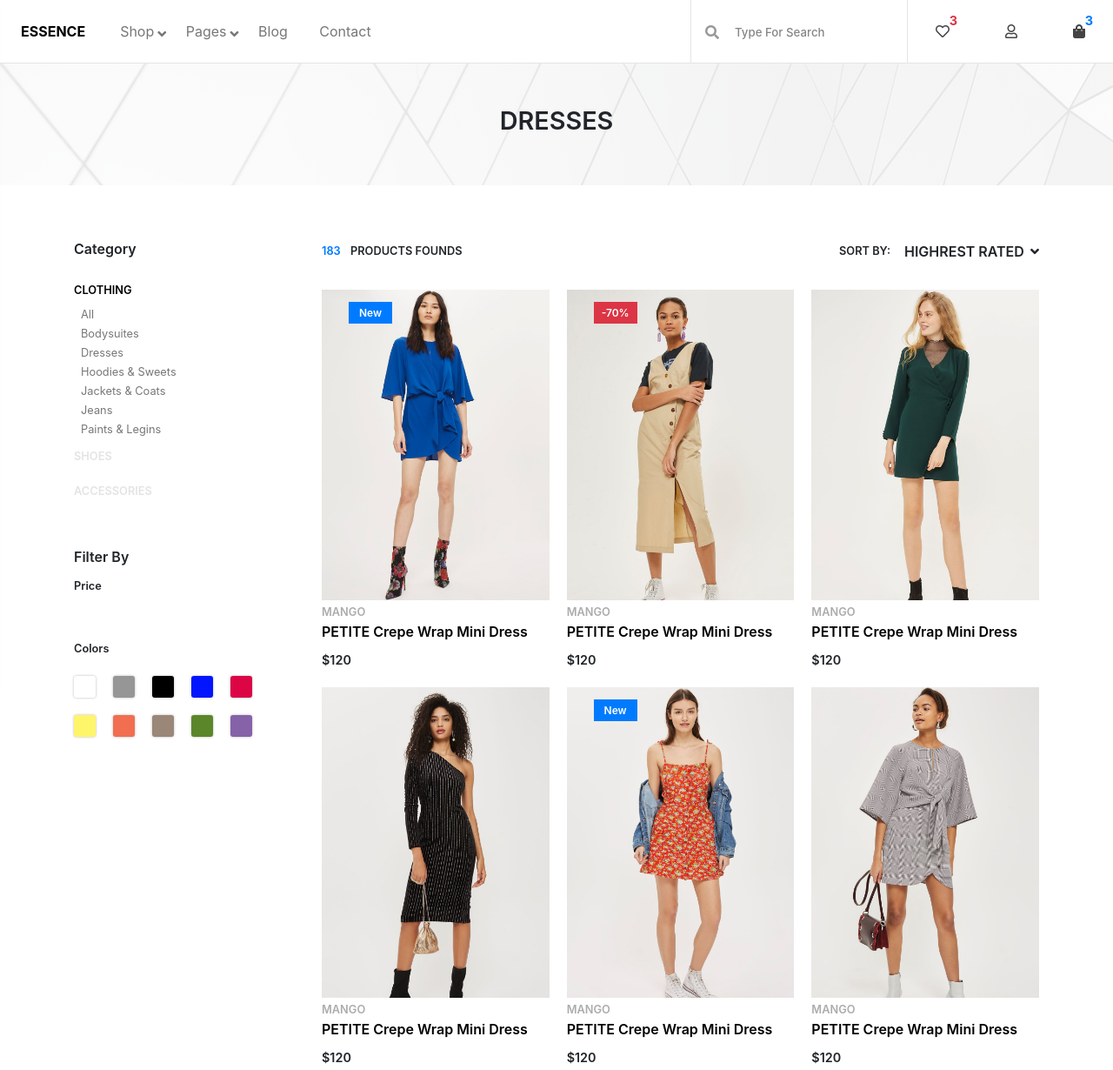
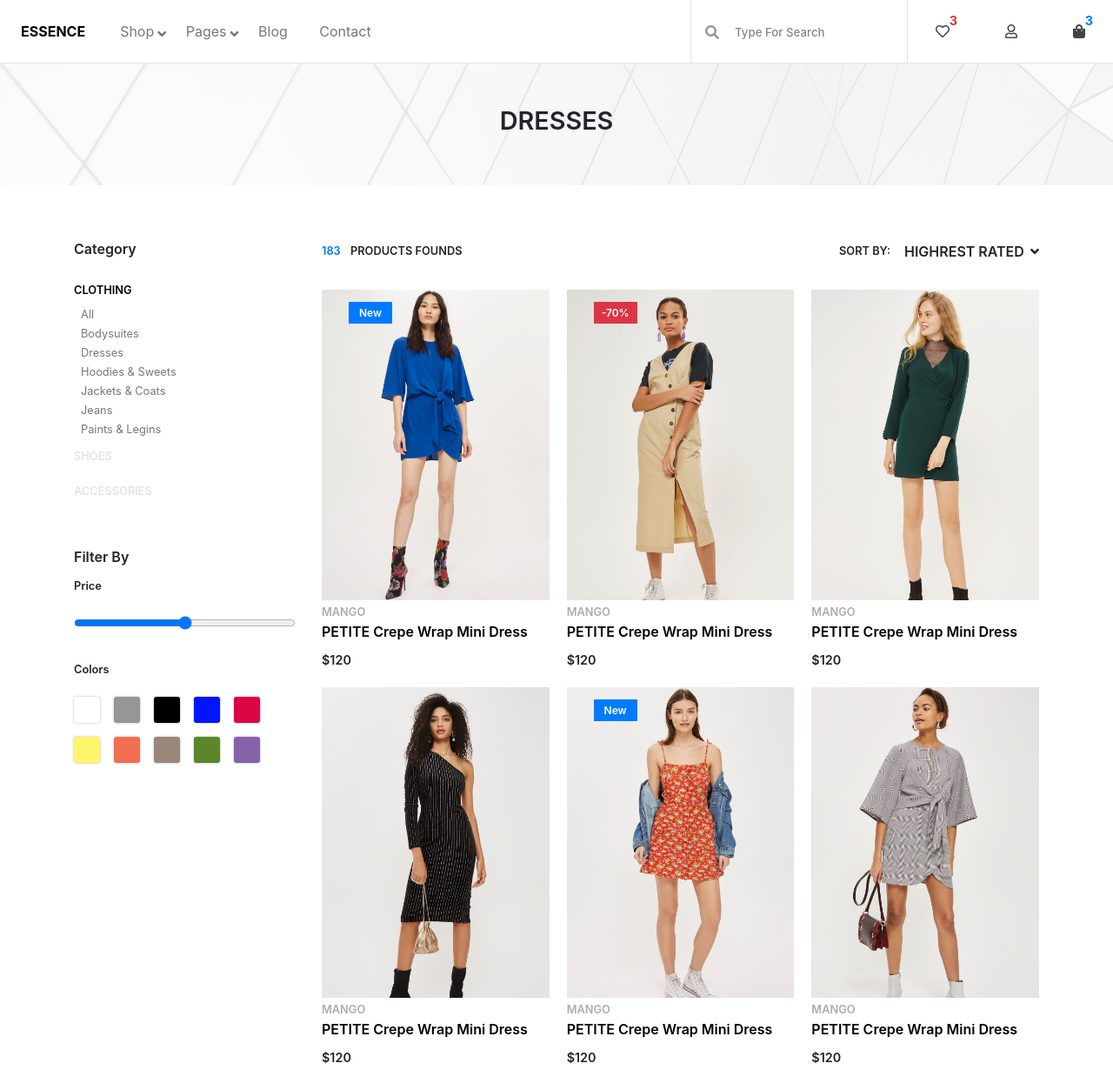
Before and after one commit to MGamal1986/ecommerce, a website with bundled scripts: page dist/shop.html in a window 1280 px wide. Shown: the top 1230 px of the page at 87% size. Built offline with nearby package versions, Linux system fonts and the light colour scheme.

Commit message:
finish colors section and start in price range slider section on shop page

```diff
--- a/src/scss/import/_shop.scss
+++ b/src/scss/import/_shop.scss
@@ -73,6 +73,9 @@
                 font-weight: 600;
                 font-size: 0.8rem;
             }
+            input{
+                width: 100%;
+            }
         }
         .colors{
             padding: 1rem 0;
@@ -82,11 +85,17 @@
                 font-size: 0.8rem;
             }
             .colors-container{
-                display: grid;
-                grid-template-columns: repeat(5,25px);
-                grid-auto-rows: 25px;
-                grid-gap: 20px;
+                display: flex;
+                flex-flow: row wrap;
+                justify-content: flex-start;
+                &:last-child{
+                    margin-bottom: 0;
+                }
                 .color{
+                    margin-right: 1rem;
+                    margin-bottom: 1rem;
+                    flex: 0 0 30px;
+                    height: 30px;
                     cursor: pointer;
                     box-shadow: 0 0 3px 0 rgba(0, 0, 0, 0.29);
                     transition: all 0.3s ease-in-out;
@@ -95,7 +104,6 @@
                         transform: scale(1.2);
                     }
                 }
-
             }
         }
     }
```
Also changed, not shown: dist/css/style.min.css, dist/shop.html, 1 other file.
